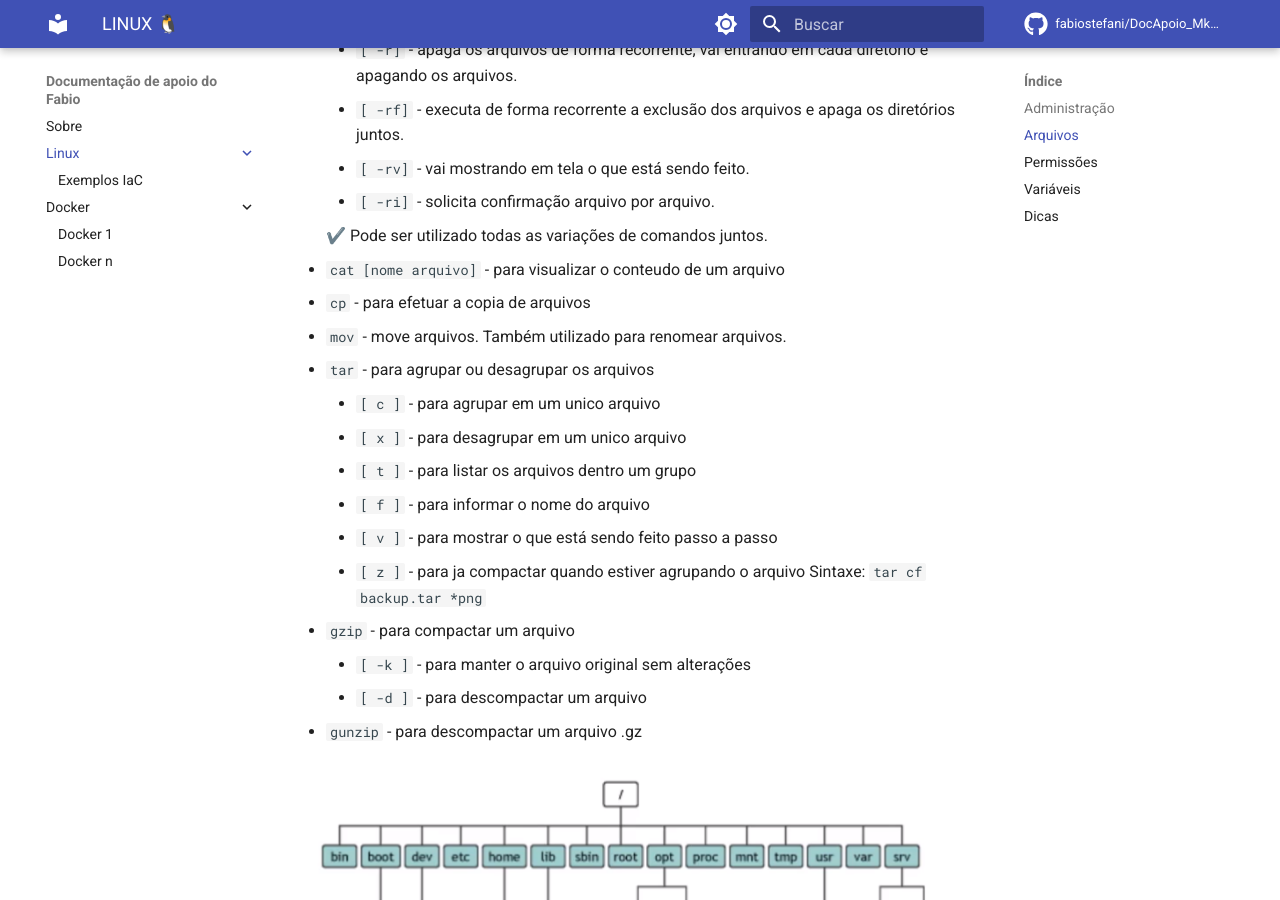
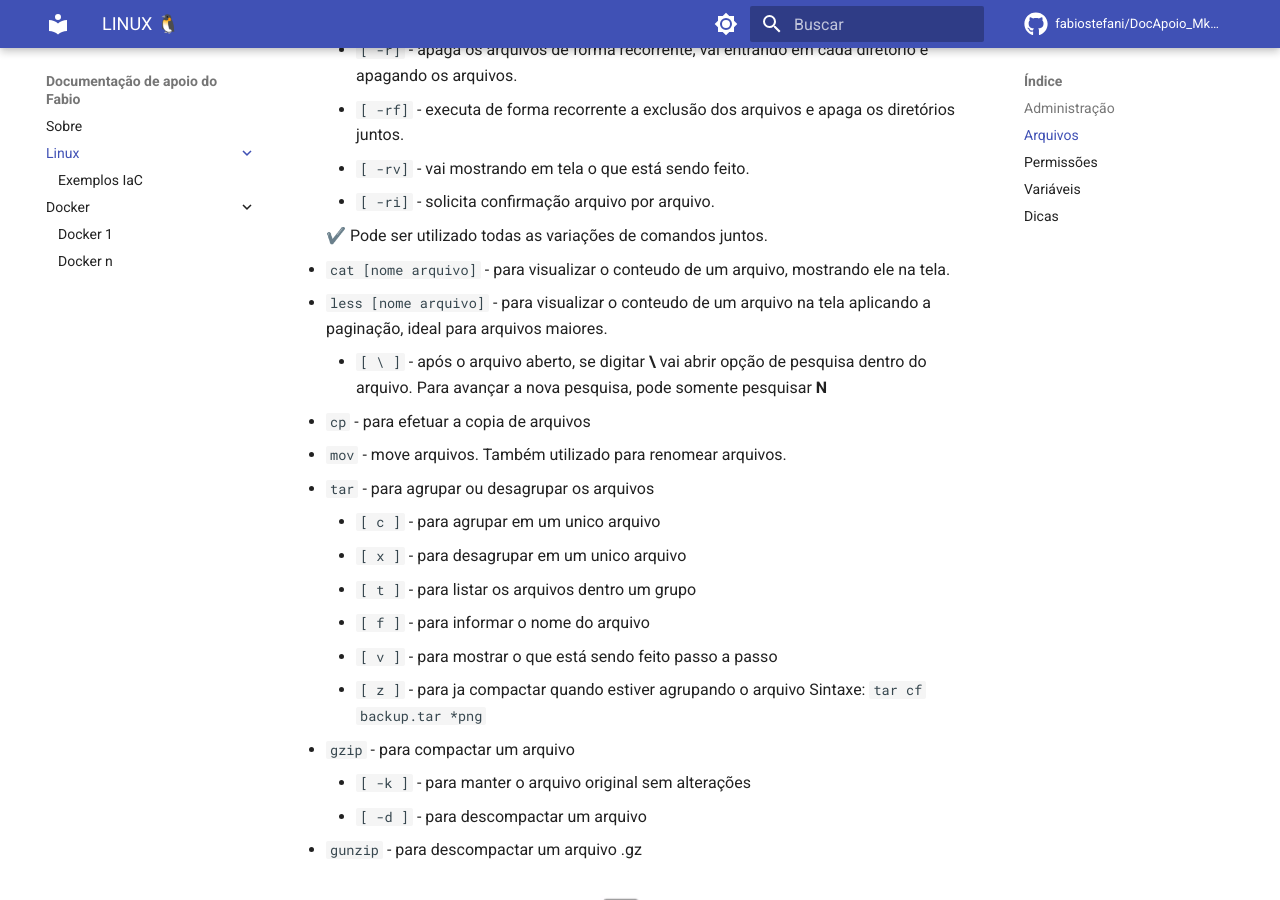
Before and after one commit to fabiostefani/DocApoio_MkDocs, an MkDocs documentation site: the page built from docs/linux/index.md, in a window 1280 px wide and 900 px high, scrolled down 2994 px. Built offline with MkDocs 1.6.1 and Material for MkDocs 9.7.7, drawn with Linux system fonts in a browser that asks for light colours; comment, search, counter and statistics services are not loaded.

Commit message:
comandos

```diff
--- a/docs/linux/index.md
+++ b/docs/linux/index.md
@@ -87,7 +87,9 @@ Comandos do linux
 
     ✔️ Pode ser utilizado todas as variações de comandos juntos.
 
-* `cat [nome arquivo]` - para visualizar o conteudo de um arquivo
+* `cat [nome arquivo]` - para visualizar o conteudo de um arquivo, mostrando ele na tela.
+* `less [nome arquivo]` - para visualizar o conteudo de um arquivo na tela aplicando a paginação, ideal para arquivos maiores.
+    * `[ \ ]` - após o arquivo aberto, se digitar **\\** vai abrir opção de pesquisa dentro do arquivo. Para avançar a nova pesquisa, pode somente pesquisar **N**
 * `cp` - para efetuar a copia de arquivos
 * `mov` - move arquivos. Também utilizado para renomear arquivos.
 * `tar` - para agrupar ou desagrupar os arquivos
```
